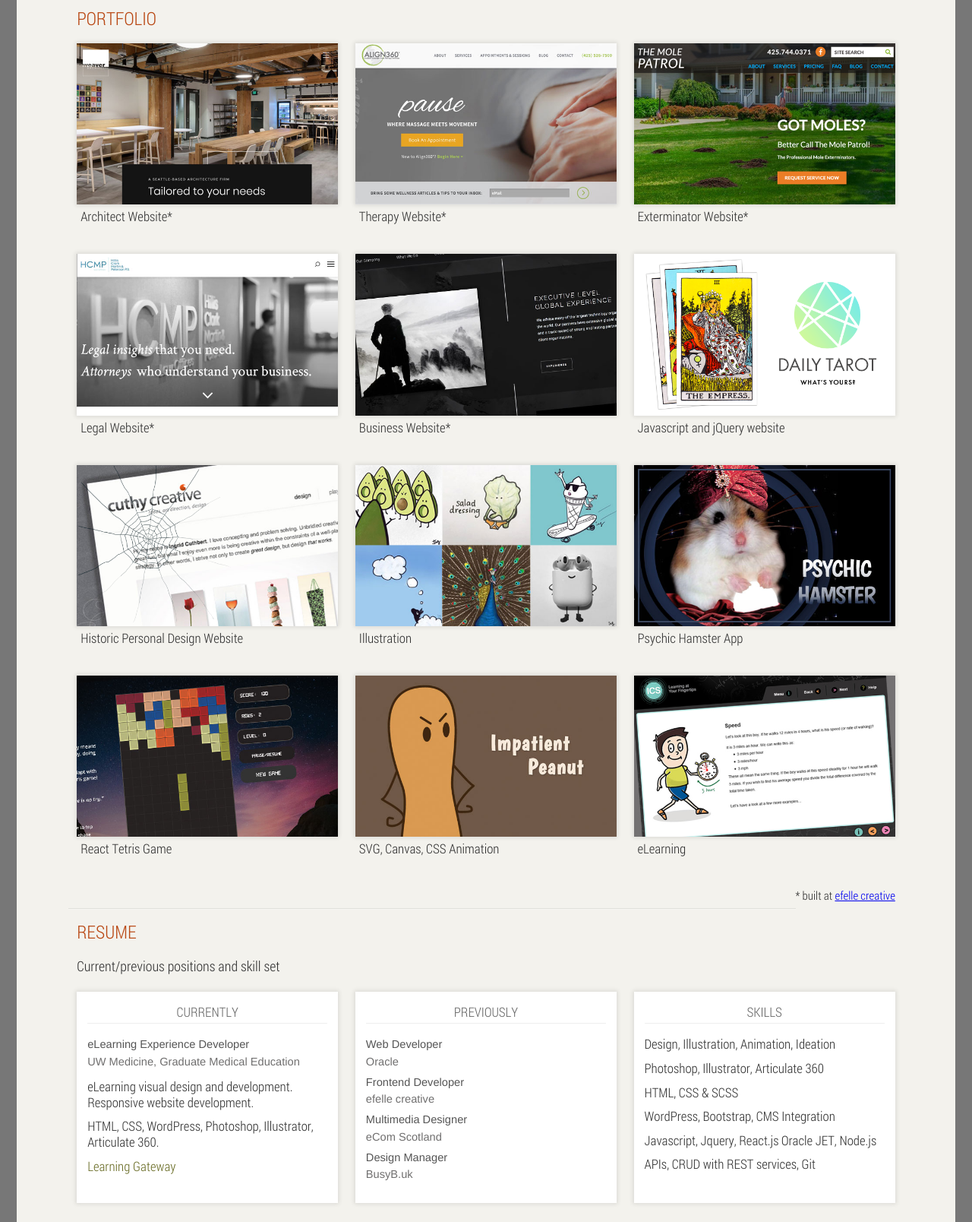
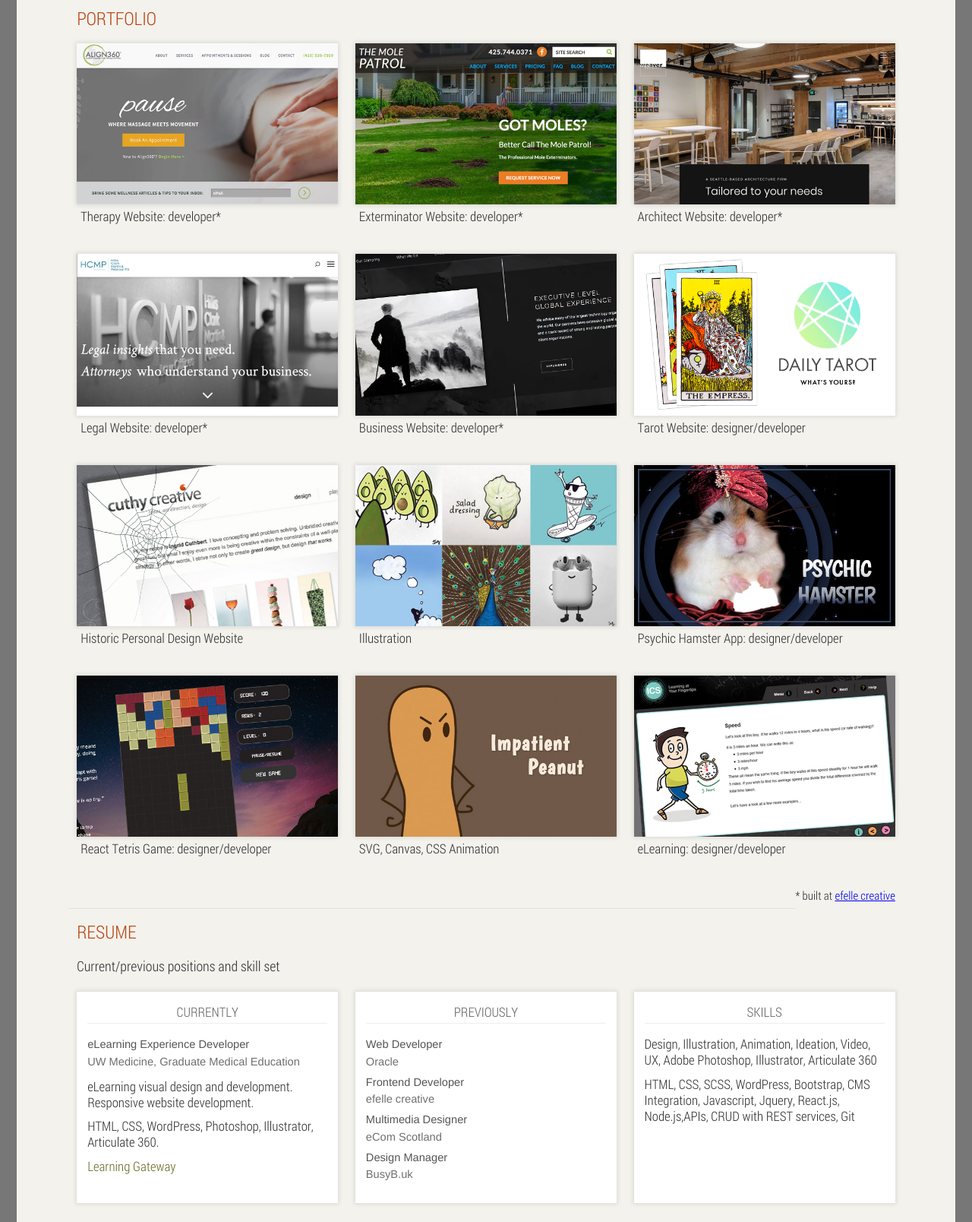
Before and after one commit to icuthy/Portfolio, a plain HTML site: page index.html in a window 1280 px wide. Shown: the part 511-2119 px from the top of the page at 76% size. Drawn offline with nearby package versions, Linux system fonts and the light colour scheme.

Commit message:
update index

```diff
--- a/index.html
+++ b/index.html
@@ -59,7 +59,7 @@
                 </div>
                 <h1>Hello, I am, like, amazing</h1>
                 <p id="weeintrotype"><small>in my passion for all things webby.</small></p>
-                <h2>My name is Ingrid, a Seattle-based frontend developer.</h2>
+                <h2>My name is Ingrid, a Seattle-based designer and developer.</h2>
             </header>
         </div>
         <!-- end header -->
@@ -70,12 +70,28 @@
                     <h3>Portfolio</h3>
                 </header>
                 <article class="group wrapper">
+                    <a href="http://www.align360issaquah.com/" target="_blank">
+                        <figure>
+                            <img src="./img/align360.jpg" alt="Therapy Website">
+                        </figure>
+                    </a>
+                    <figcaption><h4>Therapy Website: developer<span>*</span></h4></figcaption>
+                </article>
+                <article class="group wrapper">
+                    <a href="https://www.mole-patrol.com/" target="_blank">
+                        <figure>
+                            <img src="./img/molepatrol.jpg" alt="Exterminator Website">
+                        </figure>
+                    </a>
+                    <figcaption><h4>Exterminator Website: developer<span>*</span></h4></figcaption>
+                </article>
+                <article class="group wrapper">
                     <a href="https://www.weaverarch.com/" target="_blank">
                         <figure>
                             <img src="./img/weaver.jpg" alt="Architect Website">
                         </figure>
                     </a>
-                    <figcaption><h4>Architect Website<span>*</span></h4></figcaption>
+                    <figcaption><h4>Architect Website: developer<span>*</span></h4></figcaption>
                 </article>
                 <!-- <article class="group wrapper">
                     <a href="https://otterbarandburger.com/" target="_blank">
@@ -85,29 +101,14 @@
                     </a>
                     <figcaption><h4>Restaurant Website<span>*</span></h4></figcaption>
                 </article> -->
-                <article class="group wrapper">
-                    <a href="http://www.align360issaquah.com/" target="_blank">
-                        <figure>
-                            <img src="./img/align360.jpg" alt="Therapy Website">
-                        </figure>
-                    </a>
-                    <figcaption><h4>Therapy Website<span>*</span></h4></figcaption>
-                </article>
-                <article class="group wrapper">
-                    <a href="https://www.mole-patrol.com/" target="_blank">
-                        <figure>
-                            <img src="./img/molepatrol.jpg" alt="Exterminator Website">
-                        </figure>
-                    </a>
-                    <figcaption><h4>Exterminator Website<span>*</span></h4></figcaption>
-                </article>
+
                 <article class="group wrapper">
                     <a href="https://www.hcmp.com/" target="_blank">
                         <figure>
                             <img src="./img/hcmp.jpg" alt="Legal Website">
                         </figure>
                     </a>
-                    <figcaption><h4>Legal Website<span>*</span></h4></figcaption>
+                    <figcaption><h4>Legal Website: developer<span>*</span></h4></figcaption>
                 </article>
                 <!-- <article class="group wrapper">
                     <a href="https://www.maxwellgrahamlaw.com/" target="_blank">
@@ -123,7 +124,7 @@
                             <img src="./img/greymatterpartners.jpg" alt="Grey Matter Partners">
                         </figure>
                     </a>
-                    <h4>Business Website<span>*</span></h4></figcaption>
+                    <h4>Business Website: developer<span>*</span></h4></figcaption>
                 </article>
                 <!-- <article class="group wrapper">
                     <a href="https://collision1.com/" target="_blank">
@@ -147,7 +148,7 @@
                             <img src="./img/dailytarot.png" alt="the Daily Tarot">
                         </figure>
                     </a>
-                    <figcaption><h4>Javascript and jQuery website</h4></figcaption>
+                    <figcaption><h4>Tarot Website: designer/developer</h4></figcaption>
                 </article>
                 <article class="group wrapper">
                     <a href="https://ingdidit.com/creative" target="_blank">
@@ -173,7 +174,7 @@
                             <img src="./img/psychicham.jpg" alt="Psychic Hamster">
                         </figure>
                     </a>
-                    <figcaption><h4>Psychic Hamster App</h4></figcaption>
+                    <figcaption><h4>Psychic Hamster App: designer/developer</h4></figcaption>
                 </article>
                 <!-- <article class="group wrapper">
                     <a href="https://ingdidit.com/zippy/" target="_blank">
@@ -189,7 +190,7 @@
                             <img src="./img/tetris.jpg" alt="React-built Upside Down Tetris Game">
                         </figure>
                     </a>
-                    <figcaption><h4>React Tetris Game</h4></figcaption>
+                    <figcaption><h4>React Tetris Game: designer/developer</h4></figcaption>
                 </article>
                 <article class="group wrapper">
                     <a href="https://codepen.io/icuthy/" target="_blank">
@@ -205,7 +206,7 @@
                             <img src="./img/eLearning.jpg" alt="eLearning examples">
                         </figure>
                     </a>
-                    <figcaption><h4>eLearning</h4></figcaption>
+                    <figcaption><h4>eLearning: designer/developer</h4></figcaption>
                 </article>
 
                 <footer class="wrapper">
@@ -270,12 +271,8 @@
                     <div class="box">
                         <h4>Skills</h4>
                         <ul>
-                            <li>Design, Illustration, Animation, Ideation</li>
-                            <li>Photoshop, Illustrator, Articulate 360</li>
-                            <li>HTML, CSS &amp; SCSS</li>
-                            <li>WordPress, Bootstrap, CMS Integration</li>
-                            <li>Javascript, Jquery, React.js Oracle JET, Node.js</li>
-                            <li>APIs, CRUD with REST services, Git</li>
+                            <li>Design, Illustration, Animation, Ideation, Video, UX, Adobe Photoshop, Illustrator, Articulate 360</li>
+                            <li>HTML, CSS, SCSS, WordPress, Bootstrap, CMS Integration, Javascript, Jquery, React.js, Node.js,APIs, CRUD with REST services, Git</li>
                         </ul>
                     </div>
                 </article>
@@ -297,7 +294,7 @@
         <footer id="container-footer">
             <div id="contact" class="group">
                 <p>Email me: <a class="icuthyemail" href="mailto:icuthy@gmail.com">icuthy@gmail.com</a></p>
-                <p class="copyright"><small>&copy; Ingrid Cuthbert 2022</small></p>
+                <p class="copyright"><small>&copy; Ingrid Cuthbert 2023</small></p>
             </div>
             <div class='contain-typer'>
                 <div class='ear'></div>
```
